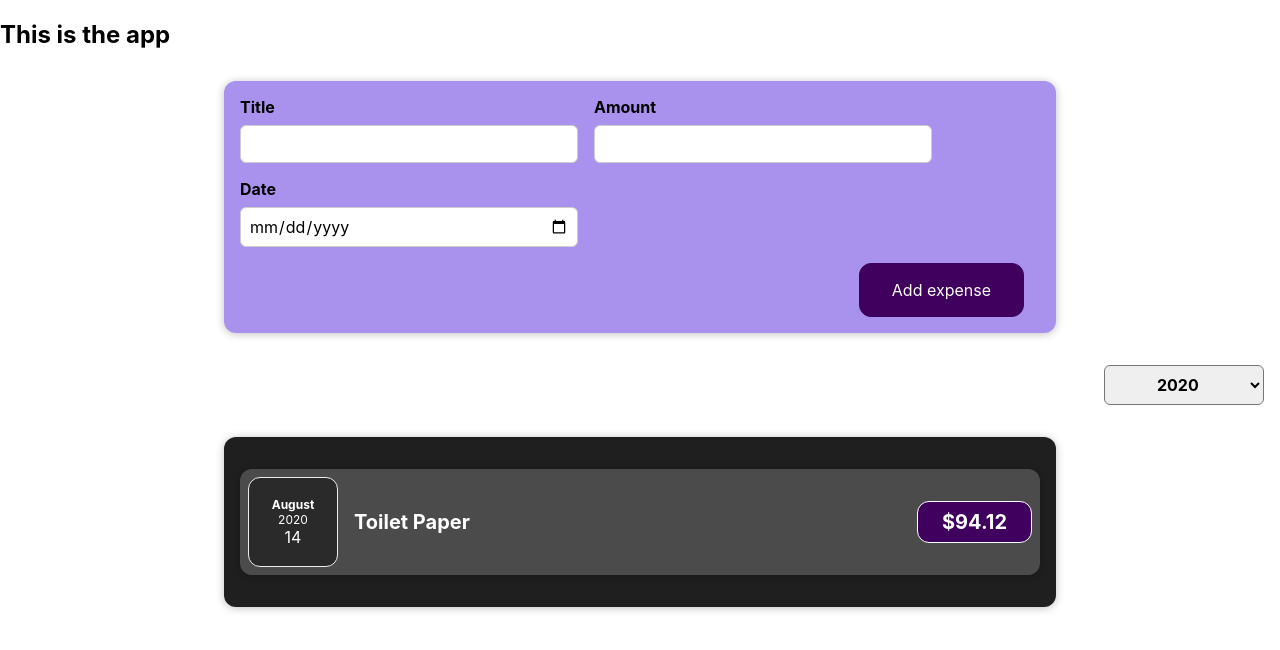
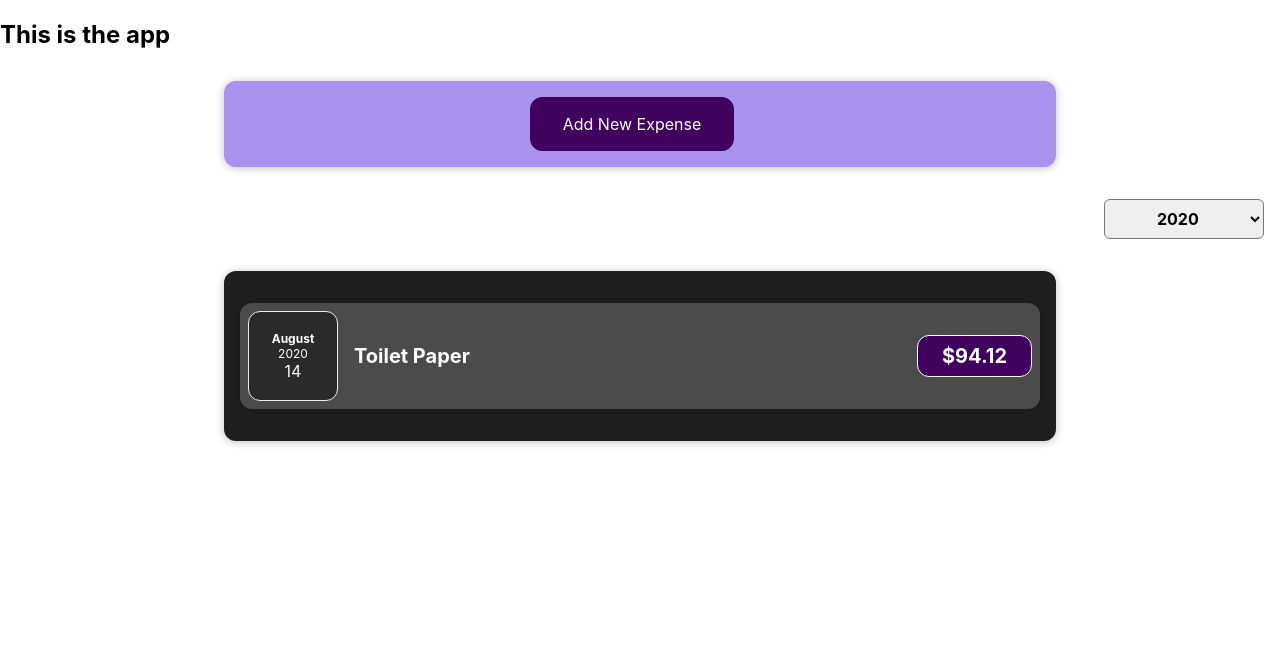
Before and after one commit to redidizzy/Expense-tracker, a React (Create React App) app: page / in a window 1280 px wide. Shown: the top 650 px of the page. Built offline with nearby package versions, Linux system fonts and the light colour scheme.

Commit message:
Add expense form toggler button

```diff
--- a/src/components/NewExpense/ExpenseForm.js
+++ b/src/components/NewExpense/ExpenseForm.js
@@ -5,7 +5,7 @@ const ExpenseForm = (props) => {
   const [enteredTitle, setEnteredTitle] = useState("")
   const [enteredAmount, setEnteredAmount] = useState("")
   const [enteredDate, setEnteredDate] = useState("")
-
+  const { onExpenseFormCancel } = props
   const titleChangeHandler = (event) => {
     setEnteredTitle(event.target.value)
   }
@@ -62,6 +62,7 @@ const ExpenseForm = (props) => {
         </div>
       </div>
       <div className="new-expense__actions">
+        <button onClick={onExpenseFormCancel}>Cancel</button>
         <button type="submit">Add expense</button>
       </div>
     </form>
--- a/src/components/NewExpense/NewExpense.js
+++ b/src/components/NewExpense/NewExpense.js
@@ -1,7 +1,9 @@
+import { useState } from "react"
 import ExpenseForm from "./ExpenseForm"
 import "./NewExpense.css"
 
-const newExpense = (props) => {
+const NewExpense = (props) => {
+  const [showExpenseForm, setShowExpenseForm] = useState(false)
   const expenseSaveHandler = (enteredExpenseData) => {
     const expenseData = {
       ...enteredExpenseData,
@@ -9,11 +11,21 @@ const newExpense = (props) => {
     }
     props.onExpenseAdd(expenseData)
   }
-  return (
-    <div className="new-expense">
-      <ExpenseForm onExpenseSave={expenseSaveHandler} />
-    </div>
+  const toggleExpenseFormHandler = () => {
+    setShowExpenseForm((old) => !old)
+  }
+  let newExpenseContent = (
+    <button onClick={toggleExpenseFormHandler}>Add New Expense</button>
   )
+  if (showExpenseForm) {
+    newExpenseContent = (
+      <ExpenseForm
+        onExpenseFormCancel={toggleExpenseFormHandler}
+        onExpenseSave={expenseSaveHandler}
+      />
+    )
+  }
+  return <div className="new-expense">{newExpenseContent}</div>
 }
 
-export default newExpense
+export default NewExpense
```
